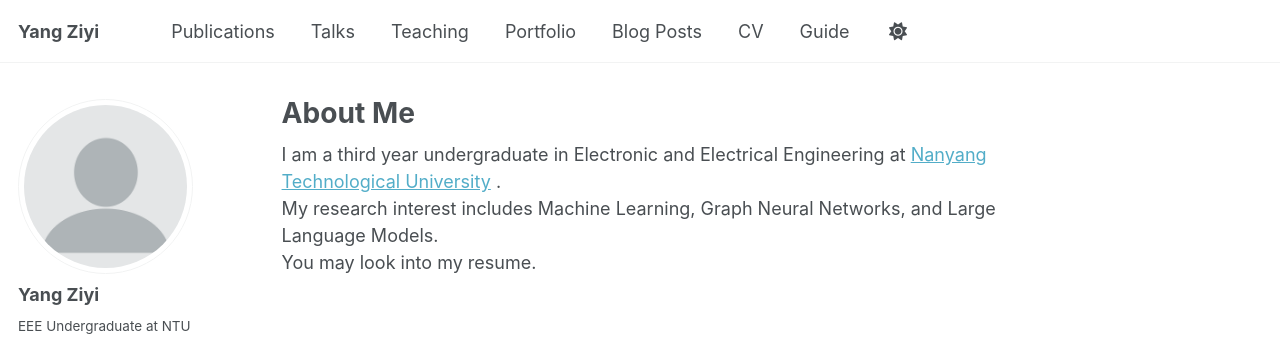
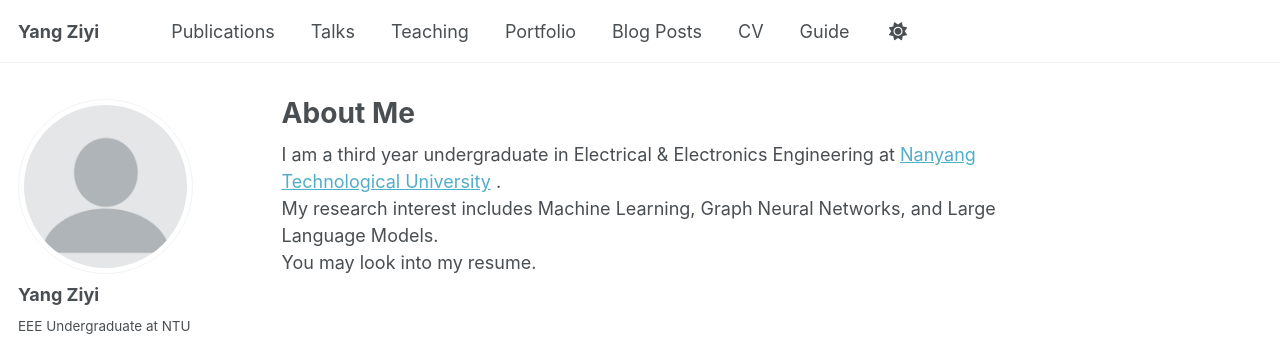
Before and after one commit to Ziyi510/Ziyi510.github.io, a Jekyll site: the page built from _pages/about.md, in a window 1280 px wide. Shown: the top 337 px of the page. Built offline with Jekyll 4.4.1, drawn with Linux system fonts in a browser that asks for light colours; some web fonts are replaced.

Commit message:
Update about.md

```diff
--- a/_pages/about.md
+++ b/_pages/about.md
@@ -7,6 +7,6 @@ redirect_from:
   - /about.html
 ---
 
-I am a third year undergraduate in Electronic and Electrical Engineering at [Nanyang Technological University](https://www.ntu.edu.sg/) . <br>
+I am a third year undergraduate in Electrical & Electronics Engineering at [Nanyang Technological University](https://www.ntu.edu.sg/) . <br>
 My research interest includes Machine Learning, Graph Neural Networks, and Large Language Models.<br>
 You may look into my resume.
```
